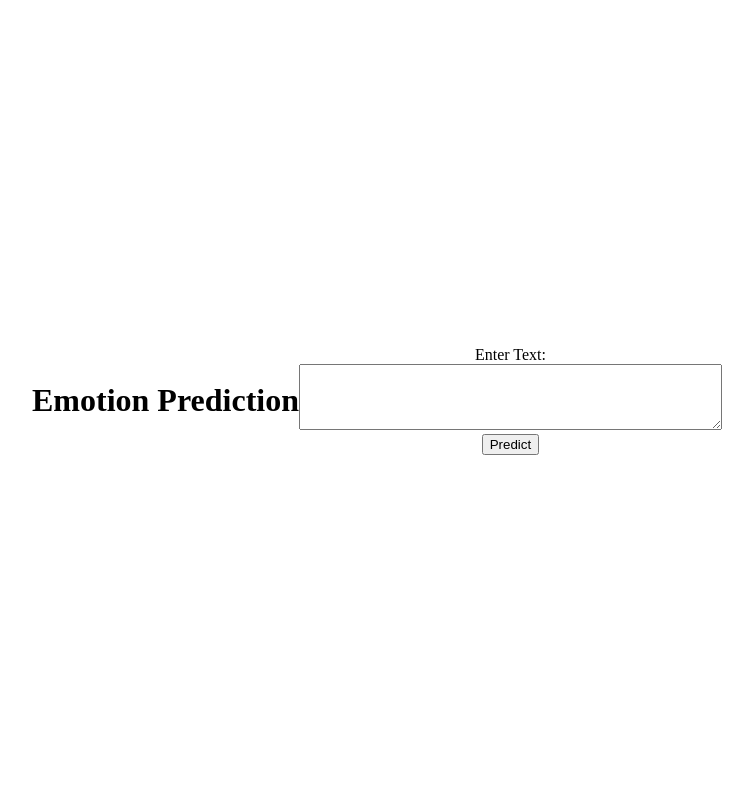
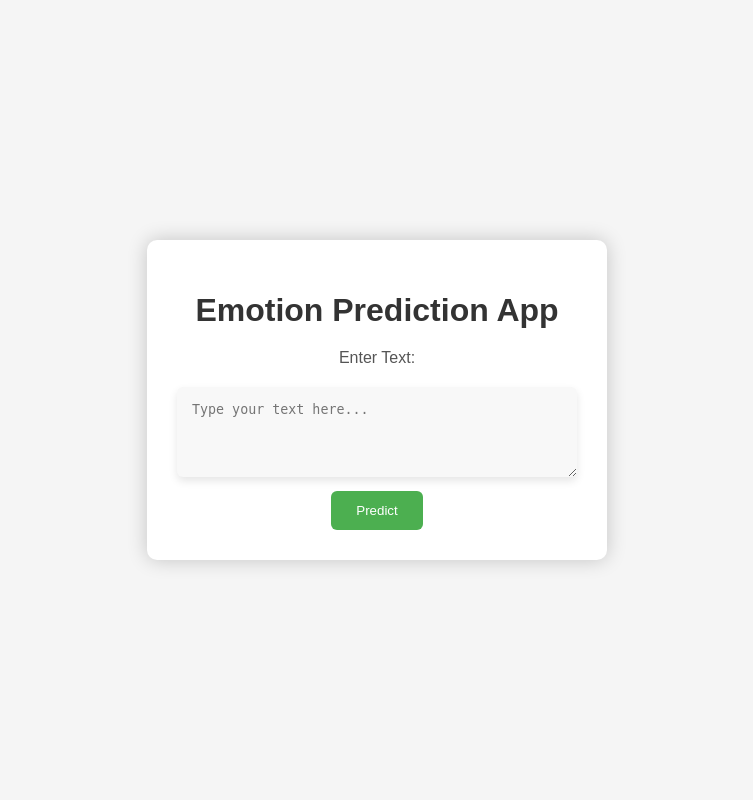
Before and after one commit to Veena4512/Minor, a Flask app: page / in a window 1280 px wide. Shown: the whole page, without its empty margins (263-1016 px from the left). Run offline with Flask 3, Linux system fonts and the light colour scheme; parts of the project's set-up code (start-up, migrations or seed data) failed here and were passed over.

Commit message:
Update index.html

```diff
--- a/templates/index.html
+++ b/templates/index.html
@@ -3,32 +3,91 @@
 <head>
     <meta charset="UTF-8">
     <meta name="viewport" content="width=device-width, initial-scale=1.0">
-    <title>Emotion Prediction</title>
+    <title>Emotion Prediction App</title>
     <style>
         body {
+            font-family: 'Arial', sans-serif;
+            background-color: #f5f5f5;
+            margin: 0;
             display: flex;
             align-items: center;
             justify-content: center;
-            height: 100vh;
-            margin: 0;
+            min-height: 100vh;
+        }
+
+        .container {
+            background-color: #ffffff;
+            border-radius: 10px;
+            box-shadow: 0 0 20px rgba(0, 0, 0, 0.2);
+            padding: 30px;
+            width: 400px;
+            text-align: center;
+        }
+
+        h1 {
+            color: #333;
+            margin-bottom: 20px;
         }
 
         form {
-            text-align: center;
+            margin-top: 20px;
+        }
+
+        label {
+            display: block;
+            margin-bottom: 10px;
+            color: #555;
+        }
+
+        textarea {
+            width: 100%;
+            padding: 15px;
+            margin: 10px 0;
+            box-sizing: border-box;
+            border: none;
+            border-radius: 6px;
+            background-color: #f8f8f8;
+            box-shadow: 0 4px 8px rgba(0, 0, 0, 0.1);
+            resize: vertical;
+            transition: box-shadow 0.3s ease;
+        }
+
+        textarea:focus {
+            box-shadow: 0 4px 12px rgba(0, 0, 0, 0.2);
+        }
+
+        button {
+            padding: 12px 25px;
+            background-color: #4CAF50;
+            color: white;
+            border: none;
+            border-radius: 6px;
+            cursor: pointer;
+            transition: background-color 0.3s ease;
+        }
+
+        button:hover {
+            background-color: #45a049;
+        }
+
+        p {
+            margin-top: 20px;
+            color: #333;
+            font-size: 16px;
         }
     </style>
 </head>
 <body>
-    <h1>Emotion Prediction</h1>
+    <div class="container">
+        <h1>Emotion Prediction App</h1>
         <form method="post" action="{{ url_for('predict') }}">
             <label for="user_input">Enter Text:</label>
-        <br>
-        <textarea name="user_input" rows="4" cols="50" required></textarea>
-        <br>
+            <textarea name="user_input" rows="4" cols="50" placeholder="Type your text here..." required></textarea>
             <button type="submit">Predict</button>
         </form>
         {% if prediction %}
             <p>Prediction: {{ prediction }}</p>
         {% endif %}
+    </div>
 </body>
 </html>
```
Lines whose indentation alone changed are shown as unchanged.
